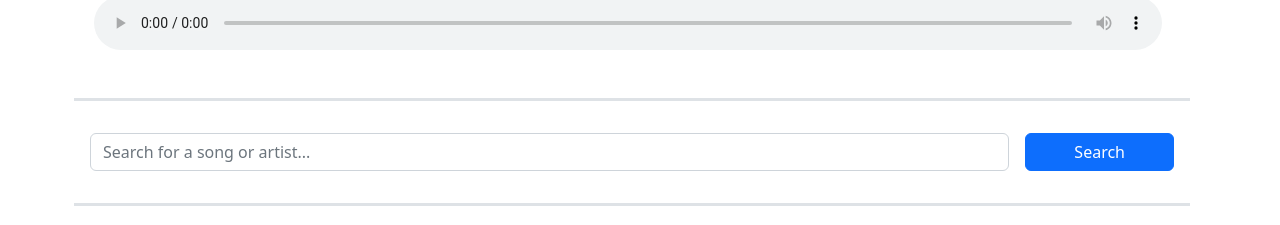
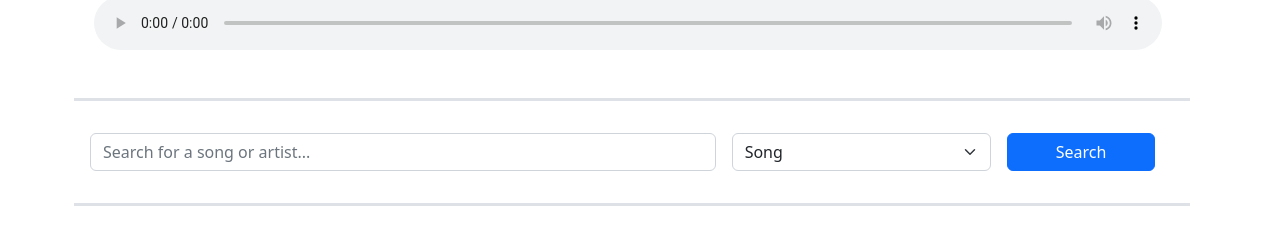
Before and after one commit to Momentum-Team-16/js-ajax-mytunes-johnhamlin, a website: page index.html in a window 1280 px wide. Shown: the part 148-373 px from the top of the page. Drawn offline with nearby package versions, Linux system fonts and the light colour scheme.

Commit message:
Add selector for type of search. Doesn't work yet

```diff
--- a/index.html
+++ b/index.html
@@ -28,12 +28,20 @@
       </section>
 
 
+
       <form id="search-form" class=" container row g-3 my-4 py-3 border-3 border-top border-bottom">
-        <div class="col">
+        <div class="col-md-7">
           <label for="search" class="visually-hidden">Search</label>
           <input id="search" type="text" class="form-control"  placeholder="Search for a song or artist...">
         </div>
-        <div class="col-auto">
+        <div class="col-md-3">
+          <select class="form-select" aria-label="Default select example">
+            <option value="1" selected>Song</option>
+            <option value="2">Artist</option>
+            <option value="3">Album</option>
+          </select>
+        </div>
+        <div class="col-md-2">
             <button  type="submit" class="btn btn-primary mb-3 px-5">Search</button>
         </div>
       </form>
--- a/main.js
+++ b/main.js
@@ -63,13 +63,17 @@ const search = function searchItunesAPI(event) {
     `https://itunes.apple.com/search?term=${queryURI}&country=us&media=music&limit=20`
   )
     .then(response => response.json())
-    .then(displayResults);
+    .then(displayResults)
+    .catch(error =>
+      console.error('There was an error fetching the data for iTunes')
+    );
 };
 
 const playSong = function (card) {
   const audioEl = document.getElementById('audio-player');
   const nowPlayingEl = document.getElementById('now-playing');
   audioEl.src = card.dataset.audioURL;
+  audioEl.play();
   nowPlayingEl.innerText = `Now Playing: ${card.dataset.trackName} by ${card.dataset.artistName}`;
 };
 
```
